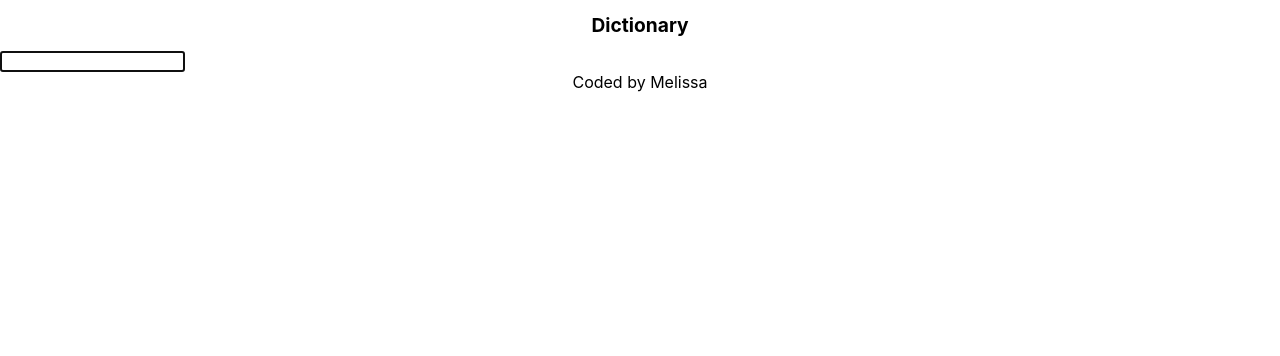
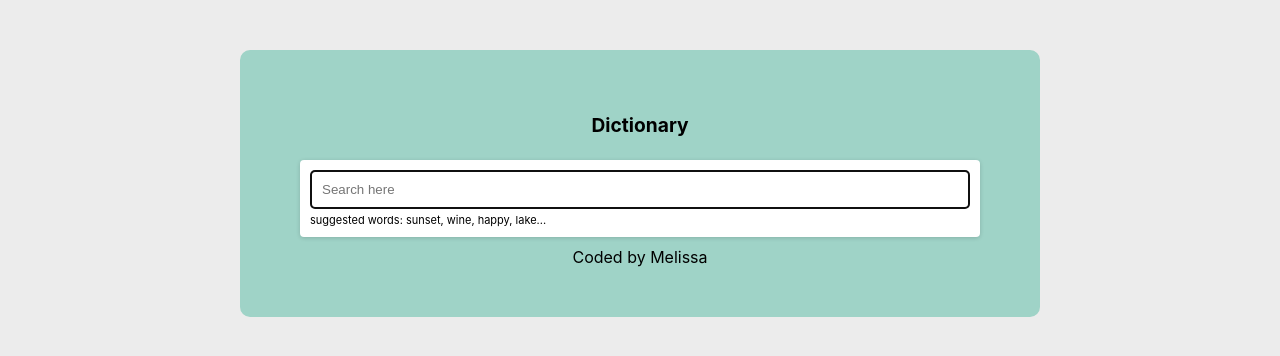
Before and after one commit to mmatos394/Dictionary-Project-React, a React (Create React App) app: page / in a window 1280 px wide. Shown: the top 356 px of the page. Built offline with nearby package versions, Linux system fonts and the light colour scheme; no server answers.

Commit message:
Added some styling and set default keyword

```diff
--- a/src/App.css
+++ b/src/App.css
@@ -1,3 +1,17 @@
+body {
+  background: #ececec;
+  display: flex;
+  justify-content: center;
+}
+
+.container {
+  background: #9fd3c7;
+  border-radius: 10px;
+  padding: 50px;
+  margin: 50px;
+  width: 700px;
+}
+
 .App-header {
   font-size: larger;
   font-weight: bold;
--- a/src/App.js
+++ b/src/App.js
@@ -4,9 +4,9 @@ import Dictionary from "./Dictionary";
 function App() {
   return (
     <div className="App">
-      <div className="app-container">
+      <div className="container">
         <header className="App-header">Dictionary</header>
-        <Dictionary />
+        <Dictionary defaultKeyword="sunset" />
         <footer className="App-footer">Coded by Melissa</footer>
       </div>
     </div>
--- a/src/Dictionary.css
+++ b/src/Dictionary.css
@@ -0,0 +1,18 @@
+.Dictionary section {
+  background: white;
+  padding: 10px;
+  border-radius: 4px;
+  margin: 10px;
+  box-shadow: rgba(0, 0, 0, 0.16) 0px 1px 4px;
+}
+
+.Dictionary input {
+  width: 100%;
+  border-radius: 4px;
+  padding: 10px;
+}
+
+.Dictionary .hint {
+  font-size: 11px;
+  margin-top: 4px;
+}
--- a/src/Dictionary.js
+++ b/src/Dictionary.js
@@ -3,31 +3,55 @@ import axios from "axios";
 import Results from "./Results";
 import "./Dictionary.css";
 
-export default function Dictionary() {
-  let [keyword, setKeyword] = useState("");
+export default function Dictionary(props) {
+  let [keyword, setKeyword] = useState(props.defaultKeyword);
   let [results, setResults] = useState(null);
+  let [loaded, setLoaded] = useState(false);
 
   function handleResponse(response) {
     setResults(response.data[0]);
   }
 
-  function search(event) {
-    event.preventDefault();
-
+  function search() {
     const apiUrl = `https://api.dictionaryapi.dev/api/v2/entries/en/${keyword}`;
     axios.get(apiUrl).then(handleResponse);
+  }
+
+  function handleSubmit(event) {
+    event.preventDefault();
+    search();
   }
 
   function handleKeywordChange(event) {
     setKeyword(event.target.value);
   }
 
+  function load() {
+    setLoaded(true);
+    search();
+  }
+
+  if (loaded) {
     return (
       <div className="Dictionary">
-      <form onSubmit={search}>
-        <input type="search" autoFocus={true} onChange={handleKeywordChange} />
+        <section>
+          <form onSubmit={handleSubmit}>
+            <input
+              type="search"
+              autoFocus={true}
+              placeholder="Search here"
+              onChange={handleKeywordChange}
+            />
           </form>
+          <div className="hint">
+            suggested words: sunset, wine, happy, lake...
+          </div>
+        </section>
         <Results results={results} />
       </div>
     );
+  } else {
+    load();
+    return "Loading...";
   }
+}
--- /dev/null
+++ b/src/Results.css
@@ -0,0 +1,3 @@
+.Results h2 {
+  font-size: 36px;
+}
--- a/src/Results.js
+++ b/src/Results.js
@@ -1,11 +1,13 @@
 import React from "react";
 import Phonetic from "./Phonetic";
 import Meaning from "./Meaning";
+import "./Results.css";
 
 export default function Results(props) {
   if (props.results) {
     return (
       <div className="Results">
+        <section>
           <h2>{props.results.word}</h2>
           {props.results.phonetics.map(function (phonetic, index) {
             return (
@@ -14,11 +16,12 @@ export default function Results(props) {
               </div>
             );
           })}
+        </section>
         {props.results.meanings.map(function (meaning, index) {
           return (
-            <div key={index}>
+            <section key={index}>
               <Meaning meaning={meaning} />
-            </div>
+            </section>
           );
         })}
       </div>
```
Lines whose indentation alone changed are shown as unchanged.
